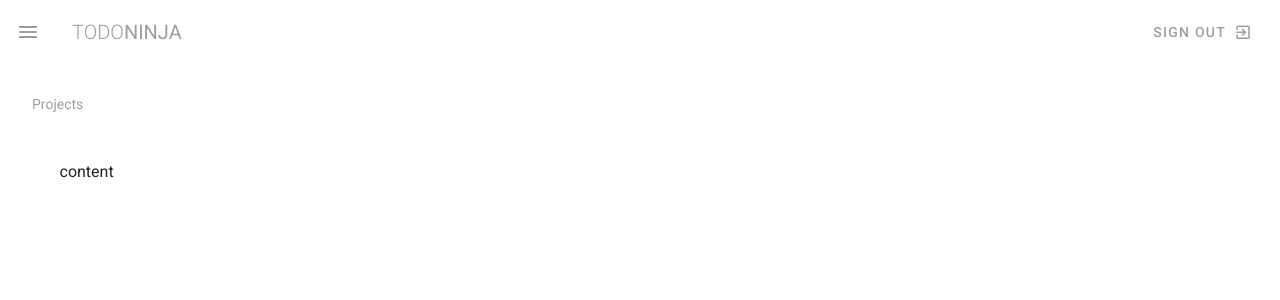
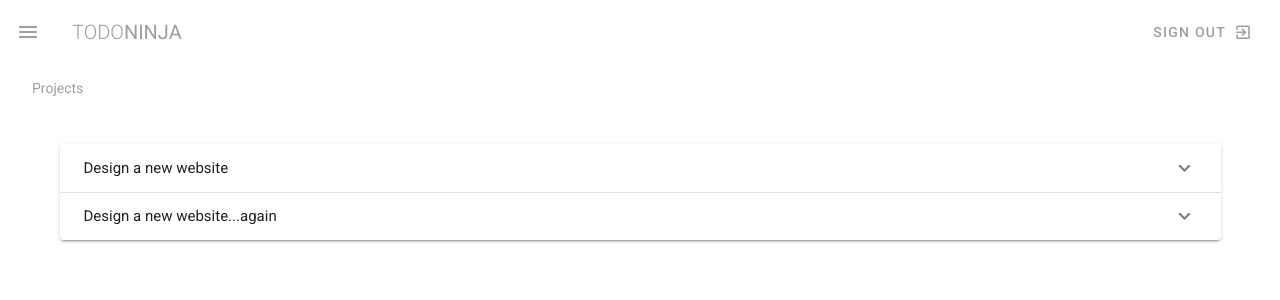
Before and after one commit to AlbertoIchikawa/my-first-blog, a Vue app in the folder VuetifyTutorial/todo-ninja/: page /projects in a window 1280 px wide. Shown: the top 300 px of the page. Built offline with nearby package versions, Linux system fonts and the light colour scheme.

Commit message:
Vuetify_Tutorial#21

```diff
--- a/VuetifyTutorial/todo-ninja/src/App.vue
+++ b/VuetifyTutorial/todo-ninja/src/App.vue
@@ -1,7 +1,7 @@
 <template>
   <v-app class="grey lighten-4">
     <Navbar />
-    <v-content class="ma-4">
+    <v-content class="mx-4 mb-4">
       <router-view></router-view>
     </v-content>
   </v-app>
--- a/VuetifyTutorial/todo-ninja/src/views/Projects.vue
+++ b/VuetifyTutorial/todo-ninja/src/views/Projects.vue
@@ -1,17 +1,47 @@
 <template>
   <div class="projects">
-    <v-subheader class=" grey--text">Projects</v-subheader>
+    <v-subheader red subheading class="grey--text">Projects</v-subheader>
 
     <v-container class="my-5">
-      content
+
+      <v-expansion-panels>
+        <v-expansion-panel v-for="project in myProjects" :key="project.title">
+          <v-expansion-panel-header>{{ project.title }}</v-expansion-panel-header>
+          <v-expansion-panel-content>
+          <v-card flat>
+            <v-card-text  class="px-4 grey--text">
+              <div class="font-weight-bold">due by {{ project.due }}</div>
+              <div>{{ project.content }}</div>
+            </v-card-text>
+          </v-card>
+          </v-expansion-panel-content>
+        </v-expansion-panel>
+      </v-expansion-panels>
     </v-container>
-
-</div>
+  </div>
 </template>
 
 <script>
 // @ is an alias to /src
 
 export default {
-}
+  data(){
+    return{
+      projects: [
+        { title: 'Design a new website', person: 'The Net Ninja', due: '1st Jan 2019', status: 'ongoing', content: 'Lorem ipsum dolor sit amet consectetur adipisicing elit. Sunt consequuntur eos eligendi illum minima adipisci deleniti, dicta mollitia enim explicabo fugiat quidem ducimus praesentium voluptates porro molestias non sequi animi!'},
+        { title: 'Code up the homepage', person: 'Chun Li', due: '10th Jan 2019', status: 'complete', content: 'Lorem ipsum dolor sit amet consectetur adipisicing elit. Sunt consequuntur eos eligendi illum minima adipisci deleniti, dicta mollitia enim explicabo fugiat quidem ducimus praesentium voluptates porro molestias non sequi animi!'},
+        { title: 'Design video thumbnails', person: 'Ryu', due: '20th Dec 2018', status: 'complete', content: 'Lorem ipsum dolor sit amet consectetur adipisicing elit. Sunt consequuntur eos eligendi illum minima adipisci deleniti, dicta mollitia enim explicabo fugiat quidem ducimus praesentium voluptates porro molestias non sequi animi!'},
+        { title: 'Create a community forum', person: 'Gouken', due: '20th Oct 2018', status: 'overdue', content: 'Lorem ipsum dolor sit amet consectetur adipisicing elit. Sunt consequuntur eos eligendi illum minima adipisci deleniti, dicta mollitia enim explicabo fugiat quidem ducimus praesentium voluptates porro molestias non sequi animi!'},
+         { title: 'Design a new website...again', person: 'The Net Ninja', due: '1st Jan 2019', status: 'ongoing', content: 'Lorem ipsum dolor sit amet consectetur adipisicing elit. Sunt consequuntur eos eligendi illum minima adipisci deleniti, dicta mollitia enim explicabo fugiat quidem ducimus praesentium voluptates porro molestias non sequi animi!'}
+      ]
+    }
+  },
+  computed:{
+    myProjects(){
+      return this.projects.filter(project => {
+        return project.person === 'The Net Ninja'
+      })
+    }
+  }
+};
 </script>
```
Also changed, not shown: VuetifyTutorial/todo-ninja/Vuetify_Tutorial#21.png (added).
